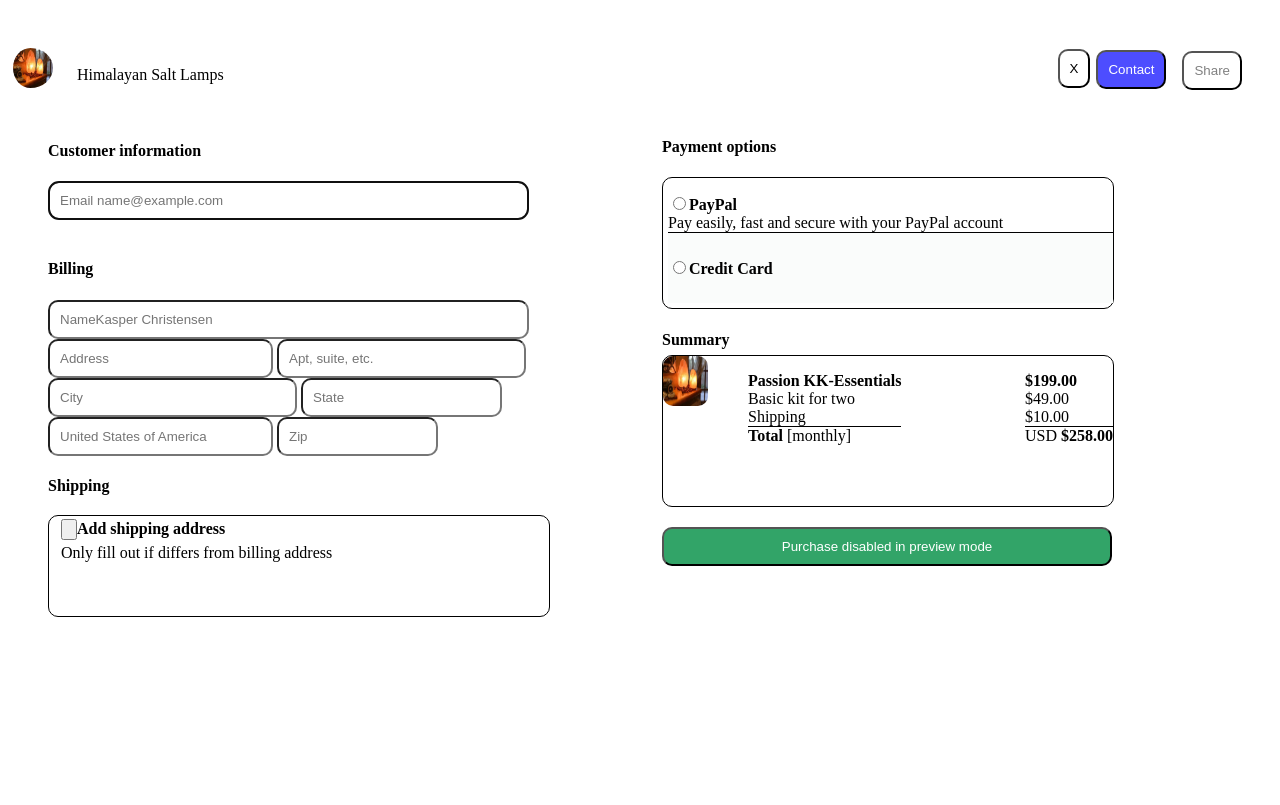
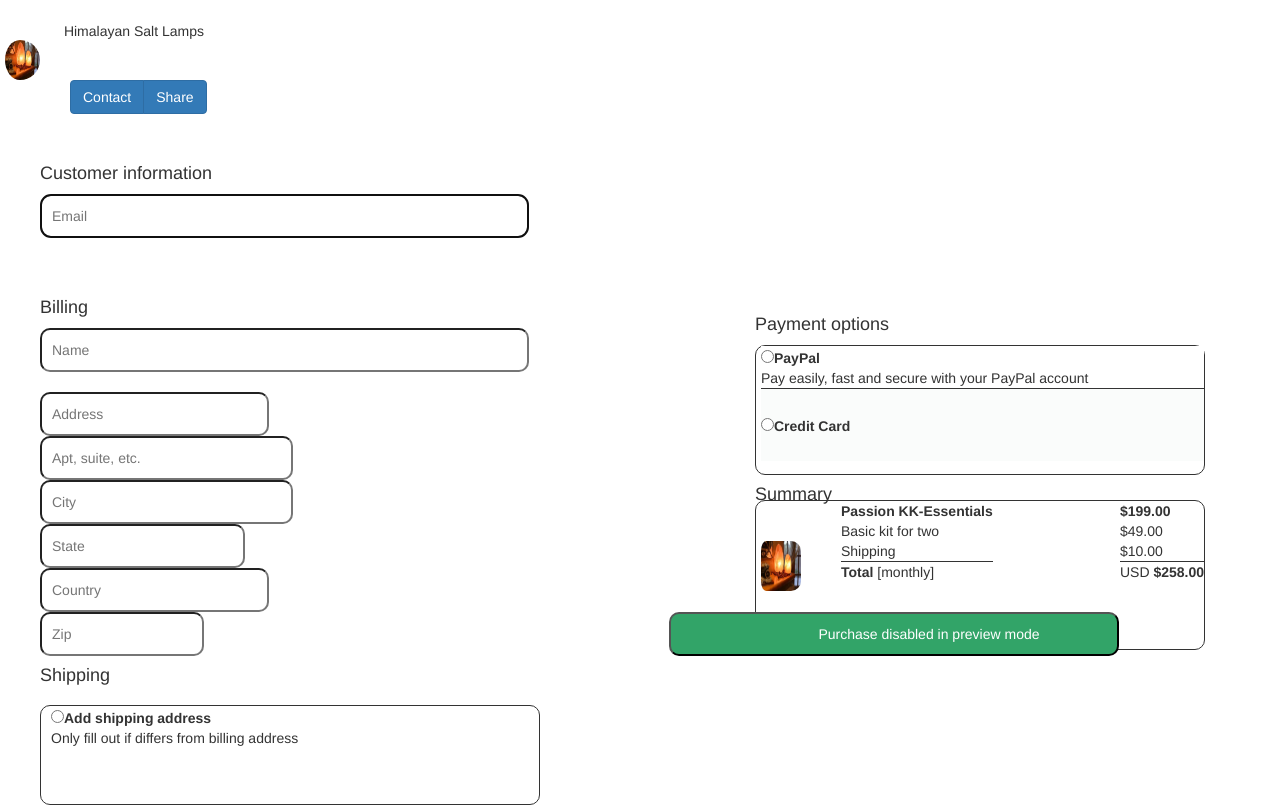
Before and after one commit to IishaMedina/imgreplication, a plain HTML site: page index.html in a window 1280 px wide. Drawn offline with nearby package versions, Linux system fonts and the light colour scheme.

Commit message:
Update index.html

```diff
--- a/index.html
+++ b/index.html
@@ -4,112 +4,137 @@
 <head>
     <link rel="stylesheet" href="css/main.css">
     <meta name="viewport" content="width=device-width, initial-scale=1.0">
+    <meta charset="utf-8">
+    <meta name="viewport" content="width=device-width, initial-scale=1">
+    <link rel="stylesheet" href="http://maxcdn.bootstrapcdn.com/bootstrap/3.3.7/css/bootstrap.min.css">
+    <script src="https://ajax.googleapis.com/ajax/libs/jquery/1.12.4/jquery.min.js"></script>
+    <script src="http://maxcdn.bootstrapcdn.com/bootstrap/3.3.7/js/bootstrap.min.js"></script>
 </head>
 
 <body>
 
+
+
+
     <nav>
         <img src="img/lamp.jpg" width="40" height="40">
         <span>Himalayan Salt Lamps</span>
-        <ul>
-            <li id="button"> <button style="border-radius:10px;">Share</button></li>
-            <li id="buttontwo"> <button style="border-radius:10px;background-color:#4d4dff;">Contact</button></li>
-            <li> <button style="border-radius:10px;">X</button></li>
-        </ul>
-    </nav>
+        <div class="container">
+            <div class="btn-group">
+                <button type="button" class="btn btn-primary">Contact</button>
+                <button type="button" class="btn btn-primary">Share</button>
+            </div>
+        </div>
 
     <div class="column1">
+
+
+
+
+
         <h4>Customer information</h4>
+
+
             <div class="field1">
-            <input type="text" autofocus placeholder="Email name@example.com" size=55>
+                <form action="demo_form.asp">
+                <input type="text"  autofocus placeholder="Email" size=55>
+                </span>
+                <br>
+                <br>
             </div>
-
             <h4 id="f2title">Billing</h4>
             <div class="fields2">
+                <input type="text" autofocus placeholder="Name" size=55>
 
-                <input type="text" autofocus placeholder="NameKasper Christensen" size=55>
+                <br>
                 <br>
                 <input type="text" autofocus placeholder="Address" size=23>
+                <br>
+
                 <input type="text" autofocus placeholder="Apt, suite, etc." size=26>
                 <br>
+
                 <input type="text" autofocus placeholder="City" size=26>
+                <br>
+
                 <input type="text" autofocus placeholder="State">
                 <br>
-                <input type="text" autofocus placeholder="United States of America" size=23>
+
+                <input type="text" autofocus placeholder="Country" size=23>
+                <br>
+
                 <input type="text" autofocus placeholder="Zip" size=15>
+
+
             </div>
-
+        </form>
 
             <h4 class="b1title">Shipping</h4>
             <div class="box1">
                 <table style="width:100%">
-
                     <tr>
                         <td id="shippingbox">
-                            <input class="butt" type="button"><strong>Add shipping address</strong></td>
+                            <input type="radio"><strong>Add shipping address</strong>
+                        </td>
                     </tr>
-
                     <tr>
                         <td id="fill">Only fill out if differs from billing address</td>
+
                     </tr>
                 </table>
             </div>
     </div>
     </div>
-
     <div class="column2">
-
         <h4 id="b2title">Payment options</h4>
         <div class="box2">
-
             <table style="width:100%">
                 <ul>
-
                     <div class="poptions">
-
                         <li id="text1">
-                        <input type="radio"><strong>PayPal</strong></li>
+                            <input type="radio"><strong>PayPal</strong>
+                        </li>
                         <li id="text2">Pay easily, fast and secure with your PayPal account</li>
                     </div>
                     <div class="aoption">
                         <li id="text3">
-                        <input type="radio"><strong>Credit Card</strong></li>
+                            <input type="radio"><strong>Credit Card</strong>
+                        </li>
                     </div>
                 </ul>
             </table>
         </div>
-
         <h4>Summary</h4>
         <div class="box3">
+            <table style="width:100%">
             <div class="simage">
                 <img src="img/lamp.jpg" width="45" height="50">
             </div>
 
             <div class="list1">
                 <ul>
-                    <li><strong>Passion KK-Essentials</strong></li>
+                    <li><strong>Passion KK-Essentials</strong>
+                    </li>
                     <li>Basic kit for two</li>
                     <li>Shipping</li>
                     <li id="background"><strong>Total</strong> [monthly]</li>
                 </ul>
             </div>
-
-
             <div class="list2">
                 <ul>
-                <li><strong>$199.00</strong></li>
+                    <li><strong>$199.00</strong>
+                    </li>
                     <li>$49.00</li>
                     <li>$10.00</li>
-                <li id="sbackground">USD <strong>$258.00</strong></li>
+                    <li id="sbackground">USD <strong>$258.00</strong>
+                    </li>
                 </ul>
             </div>
         </div>
-
+        </table>
         <div class="b3button">
             <button>Purchase disabled in preview mode</button>
+        </div>
+</body>
 
-	</div>
-
-
-	</body>
 </html>
```
Lines whose indentation alone changed are shown as unchanged.
